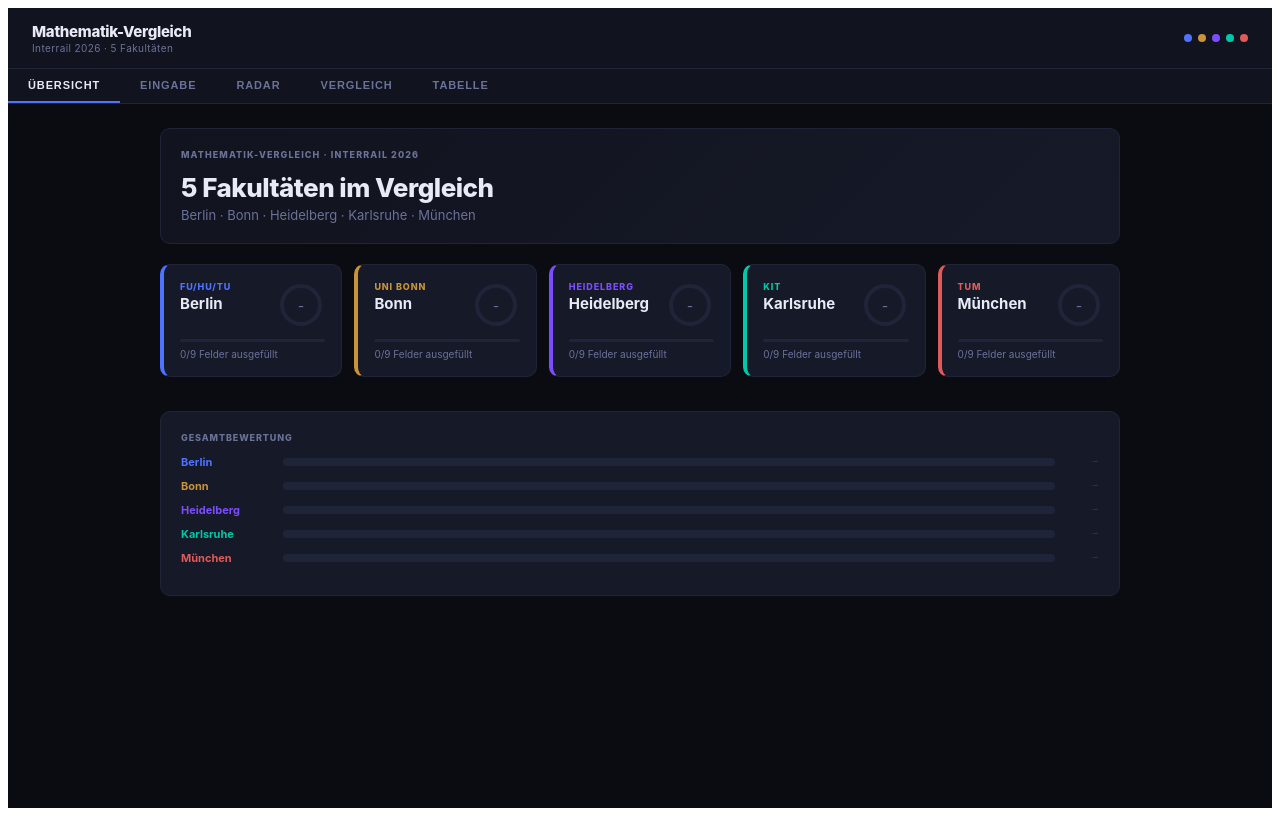
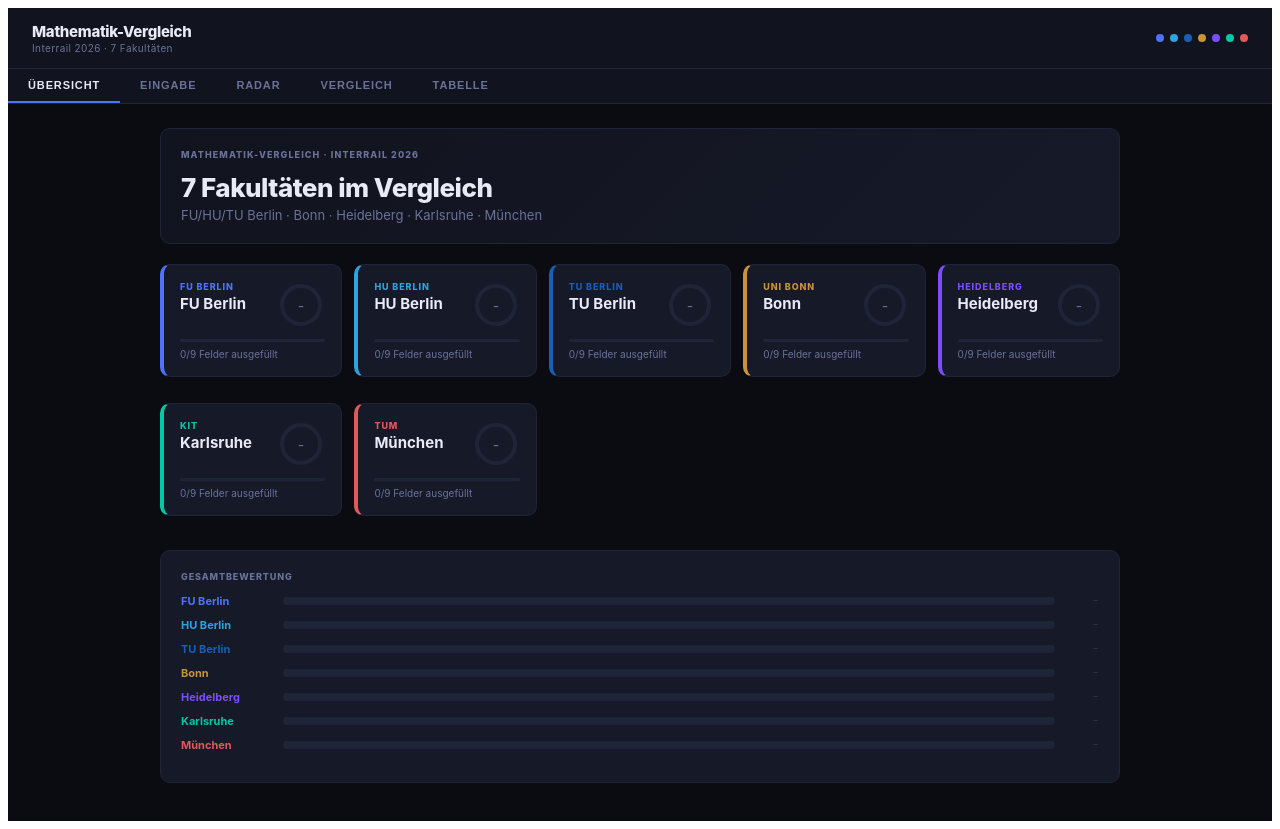
Before and after one commit to Ovaldeck31/Interrail-2026, a React (Vite) app: page / in a window 1280 px wide. Built offline with nearby package versions, Linux system fonts and the light colour scheme.

Commit message:
Update university data for Berlin and add new cities

```diff
--- a/src/App.jsx
+++ b/src/App.jsx
@@ -21,30 +21,36 @@
 
 // Uni-Farben – wie Textmarker
 const UNI_COLORS = {
-  Berlin:     "#4f72ff", // Blau – Hauptstadt
-  Bonn:       "#c9933a", // Gold – Tradition
-  Heidelberg: "#7c4dff", // Violett – Älteste Uni
-  Karlsruhe:  "#00c9a7", // Grün – Technik/KIT
-  München:    "#e05a5a", // Rot – TUM-Energie
+  "FU Berlin": "#4f72ff", // Blau
+  "HU Berlin": "#2ea3e0", // Hellblau
+  "TU Berlin": "#1a5fb4", // Dunkelblau
+  Bonn:        "#c9933a", // Gold – Tradition
+  Heidelberg:  "#7c4dff", // Violett – Älteste Uni
+  Karlsruhe:   "#00c9a7", // Grün – Technik/KIT
+  München:     "#e05a5a", // Rot – TUM-Energie
 };
 
 const UNI_ABBR = {
-  Berlin:     "FU/HU/TU",
-  Bonn:       "UNI BONN",
-  Heidelberg: "HEIDELBERG",
-  Karlsruhe:  "KIT",
-  München:    "TUM",
+  "FU Berlin": "FU BERLIN",
+  "HU Berlin": "HU BERLIN",
+  "TU Berlin": "TU BERLIN",
+  Bonn:        "UNI BONN",
+  Heidelberg:  "HEIDELBERG",
+  Karlsruhe:   "KIT",
+  München:     "TUM",
 };
 
 const UNI_INST = {
-  Berlin:     "FU: Arnimallee 6 · HU: Unter den Linden 6 · TU: Straße des 17. Juni 136",
-  Bonn:       "Mathematikzentrum · Endenicher Allee 60, 53115 Bonn",
-  Heidelberg: "Mathematikon · Im Neuenheimer Feld 205, 69120 Heidelberg",
-  Karlsruhe:  "Kollegiengebäude Mathematik · Englerstraße 2, 76131 Karlsruhe",
-  München:    "TUM Department of Mathematics · Boltzmannstraße 3, 85748 Garching",
+  "FU Berlin": "Institut für Mathematik · Arnimallee 6, 14195 Berlin",
+  "HU Berlin": "Institut für Mathematik · Unter den Linden 6, 10099 Berlin",
+  "TU Berlin": "Institut für Mathematik · Straße des 17. Juni 136, 10623 Berlin",
+  Bonn:        "Mathematikzentrum · Endenicher Allee 60, 53115 Bonn",
+  Heidelberg:  "Mathematikon · Im Neuenheimer Feld 205, 69120 Heidelberg",
+  Karlsruhe:   "Kollegiengebäude Mathematik · Englerstraße 2, 76131 Karlsruhe",
+  München:     "TUM Department of Mathematics · Boltzmannstraße 3, 85748 Garching",
 };
 
-const CITIES = ["Berlin", "Bonn", "Heidelberg", "Karlsruhe", "München"];
+const CITIES = ["FU Berlin", "HU Berlin", "TU Berlin", "Bonn", "Heidelberg", "Karlsruhe", "München"];
 
 // ─── KRITERIEN ────────────────────────────────────────────────────────────────
 
@@ -205,7 +211,7 @@
 export default function App() {
   const [mathData, setMathData] = useStorage("math_v1", {});
   const [view, setView] = useState(0);
-  const [activeCity, setActiveCity] = useState("Bonn");
+  const [activeCity, setActiveCity] = useState("FU Berlin");
   const [localInputs, setLocalInputs] = useState({});
 
   // Sync local inputs when city changes
@@ -267,10 +273,10 @@
           Mathematik-Vergleich · Interrail 2026
         </div>
         <div style={{ fontSize: 26, fontWeight: 800, color: T.text, letterSpacing: "-0.5px", marginBottom: 4 }}>
-          5 Fakultäten im Vergleich
+          7 Fakultäten im Vergleich
         </div>
         <div style={{ fontSize: 13, color: T.muted }}>
-          Berlin · Bonn · Heidelberg · Karlsruhe · München
+          FU/HU/TU Berlin · Bonn · Heidelberg · Karlsruhe · München
         </div>
       </div>
 
@@ -552,7 +558,7 @@
             Mathematik-Vergleich
           </div>
           <div style={{ fontSize: 10, color: T.muted, marginTop: 1, letterSpacing: "0.04em" }}>
-            Interrail 2026 · 5 Fakultäten
+            Interrail 2026 · 7 Fakultäten
           </div>
         </div>
         <div style={{ display: "flex", gap: 6 }}>
```
